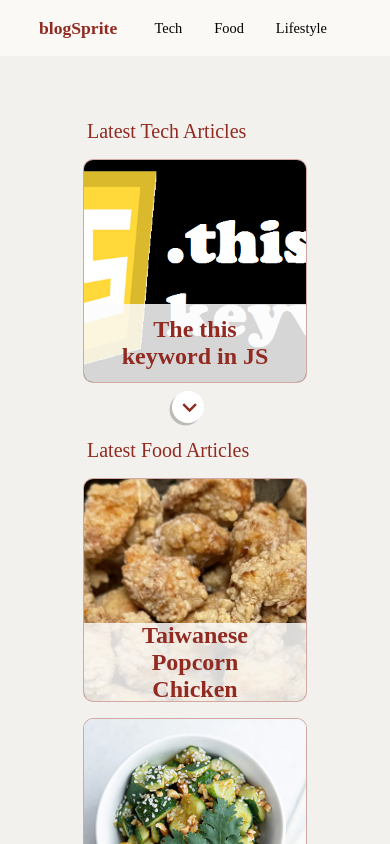
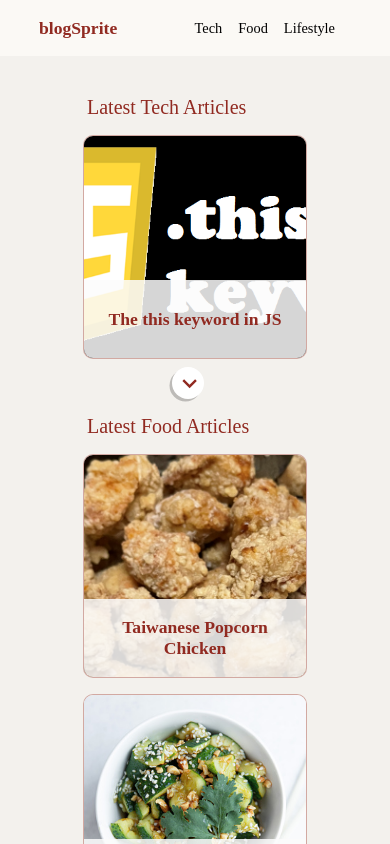
Before and after one commit to damonc015/blogpop, a Next.js app: page / in a window 390 px wide. Built offline with nearby package versions, Linux system fonts and the light colour scheme; a web font is replaced by a local one.

Commit message:
nav changes

```diff
--- a/components/display/RowItem.module.css
+++ b/components/display/RowItem.module.css
@@ -63,7 +63,7 @@
 @media (max-width: 1000px) {
   .rowItem:hover .rowItemSnippet {
     height: 0;
-    overflow: hidden
+    overflow: hidden;
   }
 }
 @media (max-width: 700px) {
@@ -74,4 +74,13 @@
     height: auto;
     overflow: visible;
   }
+  .rowItemTitle{
+    font-size: 1.1rem;
+  }
 }
+@media (max-width: 500px) {
+  .rowItem:hover .rowItemSnippet {
+    height: 0;
+    overflow: hidden;
+  }
+}
--- a/components/display/index.module.css
+++ b/components/display/index.module.css
@@ -10,6 +10,7 @@
 }
 @media (max-width:700px) {
     .container{
+        padding: 1.5rem 0;
         gap:1.5rem
     }
 }
--- a/components/nav/index.module.css
+++ b/components/nav/index.module.css
@@ -41,16 +41,19 @@
 }
 
 @media (max-width: 550px) {
-  .container{
-    font-size: .9rem;
+  .container {
+    font-size: 0.9rem;
   }
-  .nav{
+  .nav {
     width: 80vw;
   }
-  .logo{
+  .logo {
     font-size: 1.1rem;
   }
-  .listContainer{
+  .listContainer {
+    padding: 0 0.5rem;
+  }
+  .listItem {
     padding: 0 .5rem;
   }
 }
--- a/components/recentModal/ModalItem.js
+++ b/components/recentModal/ModalItem.js
@@ -58,7 +58,7 @@ const ModalItem = (props) => {
           />
         </div>
         <div className={classes.contentContainer}>
-          <span>
+          <span className={classes.contentHead}>
             <h2>{data.title}</h2>
             <p className={classes.date}>{data.date}</p>
             <p style={{ fontSize: ".85rem" }}>
@@ -70,13 +70,9 @@ const ModalItem = (props) => {
             <span className={classes.readmore}>...read more</span>
           </span>
           <span className={classes.bubble} style={color(data.category)}>
-            <Link href={`/${data.category.toLowerCase()}`}>
-              {data.category}
-            </Link>
+            {data.category}
           </span>
-          <p style={{ fontStyle: "italic", fontSize: ".9rem" }}>
-            tags: {data.tags}
-          </p>
+          <p className={classes.tags}>tags: {data.tags}</p>
         </div>
       </div>
     </Fragment>
```
